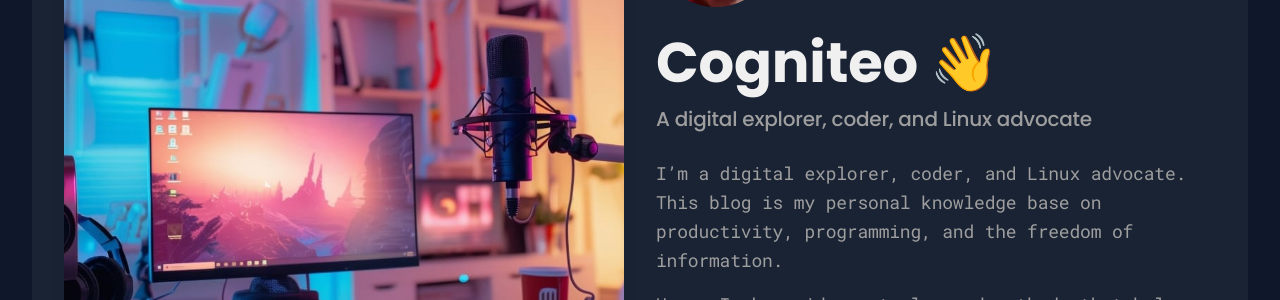
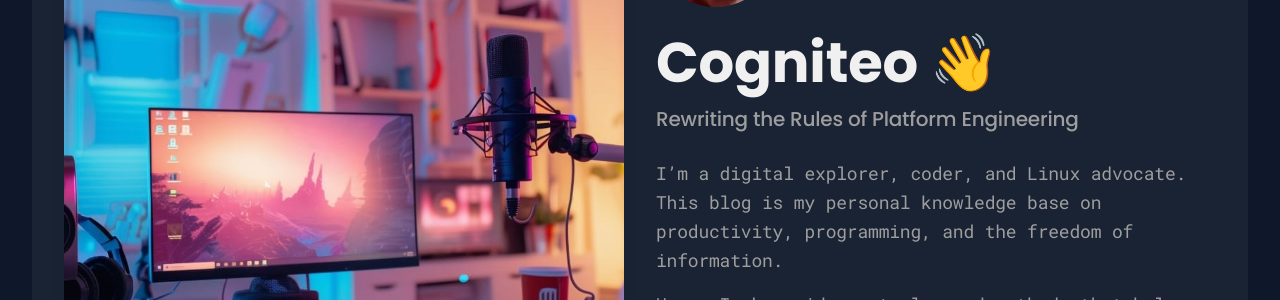
Before and after one commit to Cogniteo/cogniteo.github.io, a Jekyll site: the page built from index.html, in a window 1280 px wide and 900 px high. Shown: the part 313-613 px from the top of the window. Built offline with Jekyll 4.4.1, drawn with Linux system fonts in a browser that asks for light colours; the list of posts is cut into pages by our own code.

Commit message:
Minor update

```diff
--- a/_data/settings.yml
+++ b/_data/settings.yml
@@ -52,7 +52,7 @@ hero:
   enable: true
   hero_avatar: /images/01-1.jpg
   hero_title: Cogniteo 👋
-  hero_subtitle: A digital explorer, coder, and Linux advocate
+  hero_subtitle: Rewriting the Rules of Platform Engineering
   hero_description: |
     I’m a digital explorer, coder, and Linux advocate. This blog is my personal knowledge base on productivity, programming, and the freedom of information.
 
```
